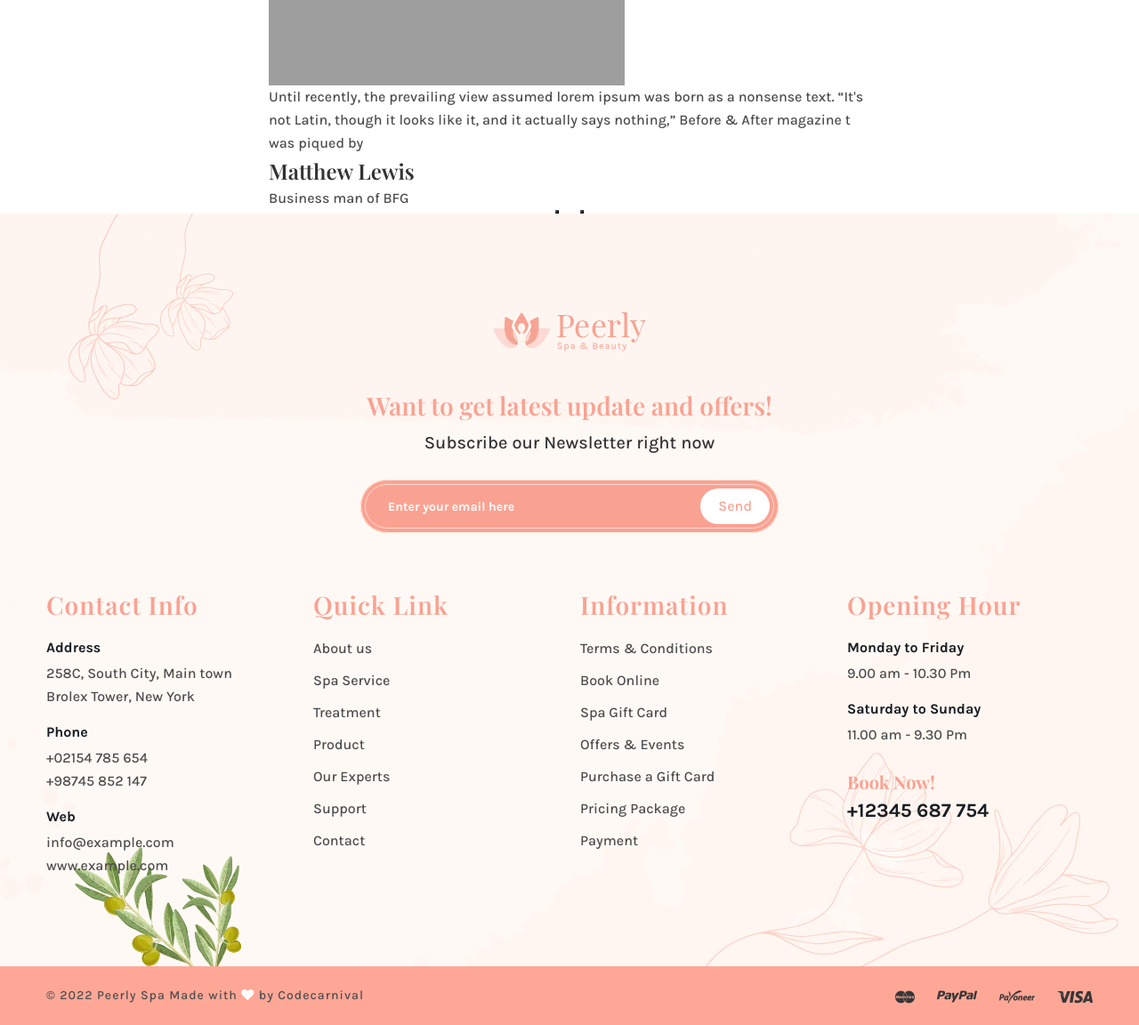
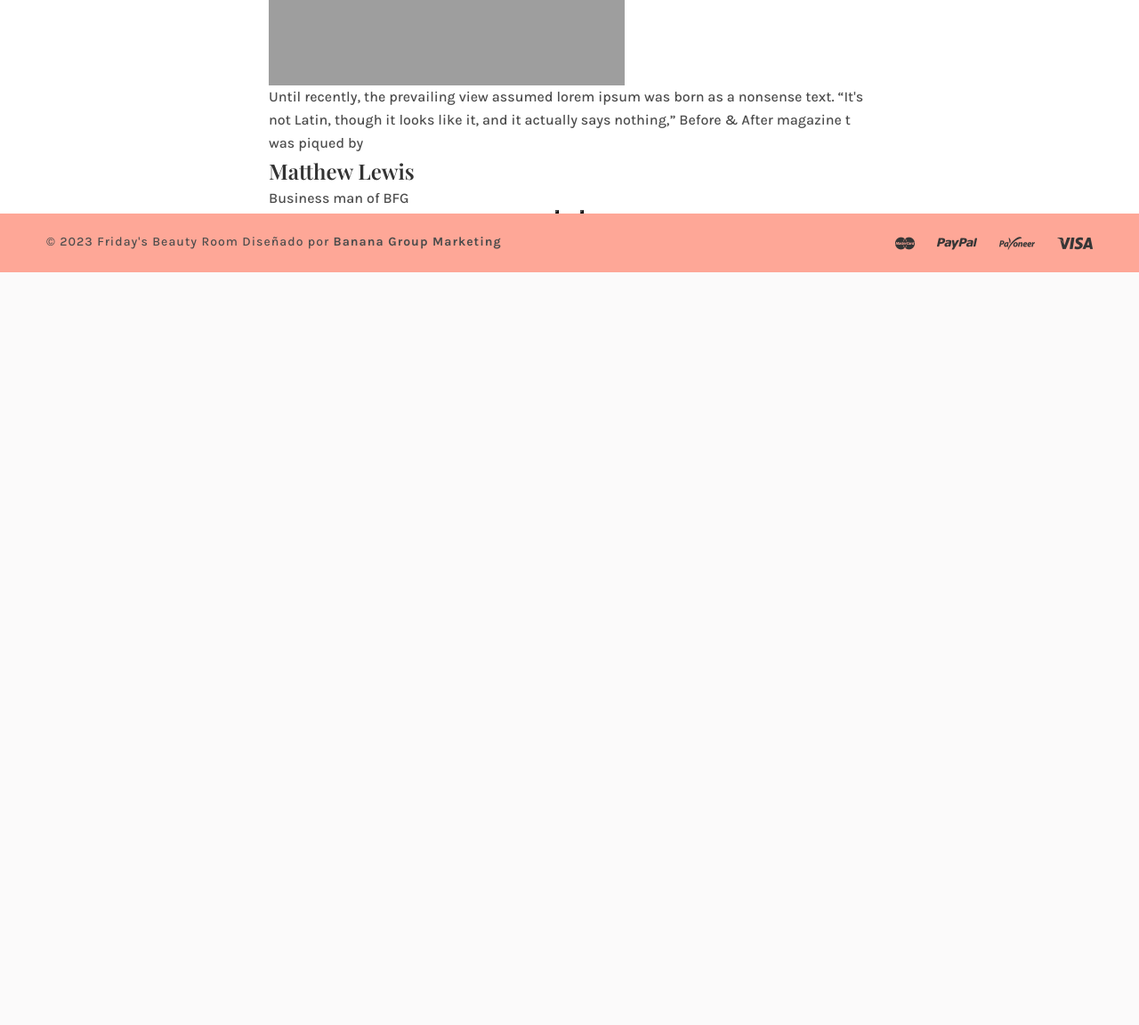
Before and after one commit to Ivonnemtz96/Friday, a PHP site: page /contacto.php in a window 1280 px wide. Shown: the part 5103-6255 px from the top of the page at 89% size. After the commit the page ends 5409 px from the top, so only its background shows below. Run offline with PHP 8.4, Linux system fonts and the light colour scheme; grey boxes are pictures that could not be loaded.

Commit message:
footer OK

```diff
--- a/includes/footer.php
+++ b/includes/footer.php
@@ -2,7 +2,7 @@
  <div class="footer-section section">
 
      <!-- Footer Top Start -->
-     <div class="footer-top">
+     <div hidden class="footer-top">
 
          <img class="shape-1 movebounce-01" src="assets/images/shape/shape-16.webp" width="185" height="231"
              alt="Shape">
@@ -148,8 +148,8 @@
                  </div>
 
                  <div class="copyright-text">
-                     <p>&copy; 2022 <span> Peerly Spa </span> Made with <i class="fa fa-heart"></i> by <a
-                             href="#">Codecarnival</a></p>
+                     <p>&copy; 2023 <span> Friday's Beauty Room </span> Diseñado por <a
+                             href="https://bananagroup.mx" target="_blank"><strong>Banana Group Marketing</strong></a></p>
                  </div>
 
              </div>
--- a/modules/index.php
+++ b/modules/index.php
@@ -232,8 +232,6 @@
                             </div>
                             <!-- Services End -->
                         </div>
-
-
                         <div class="swiper-slide">
                             <!-- Services Start -->
                             <div class="single-services text-center">
```
